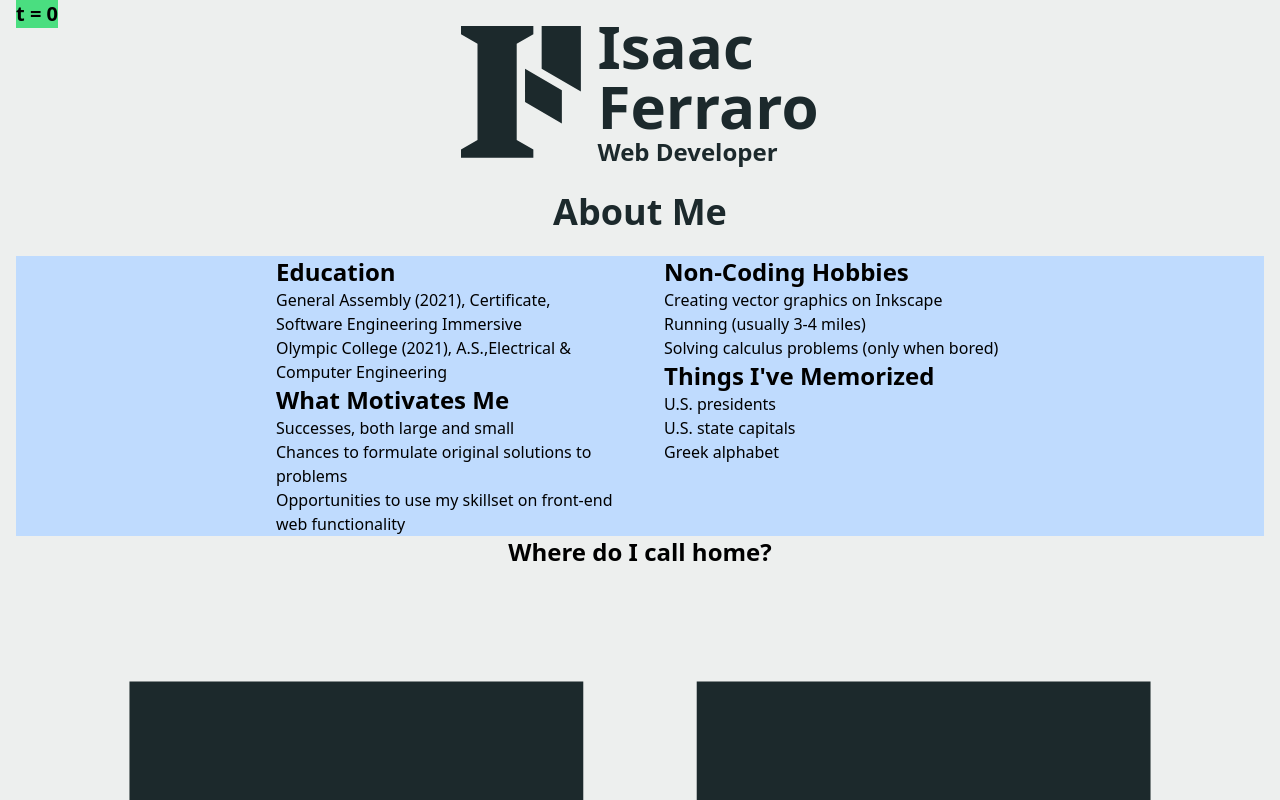
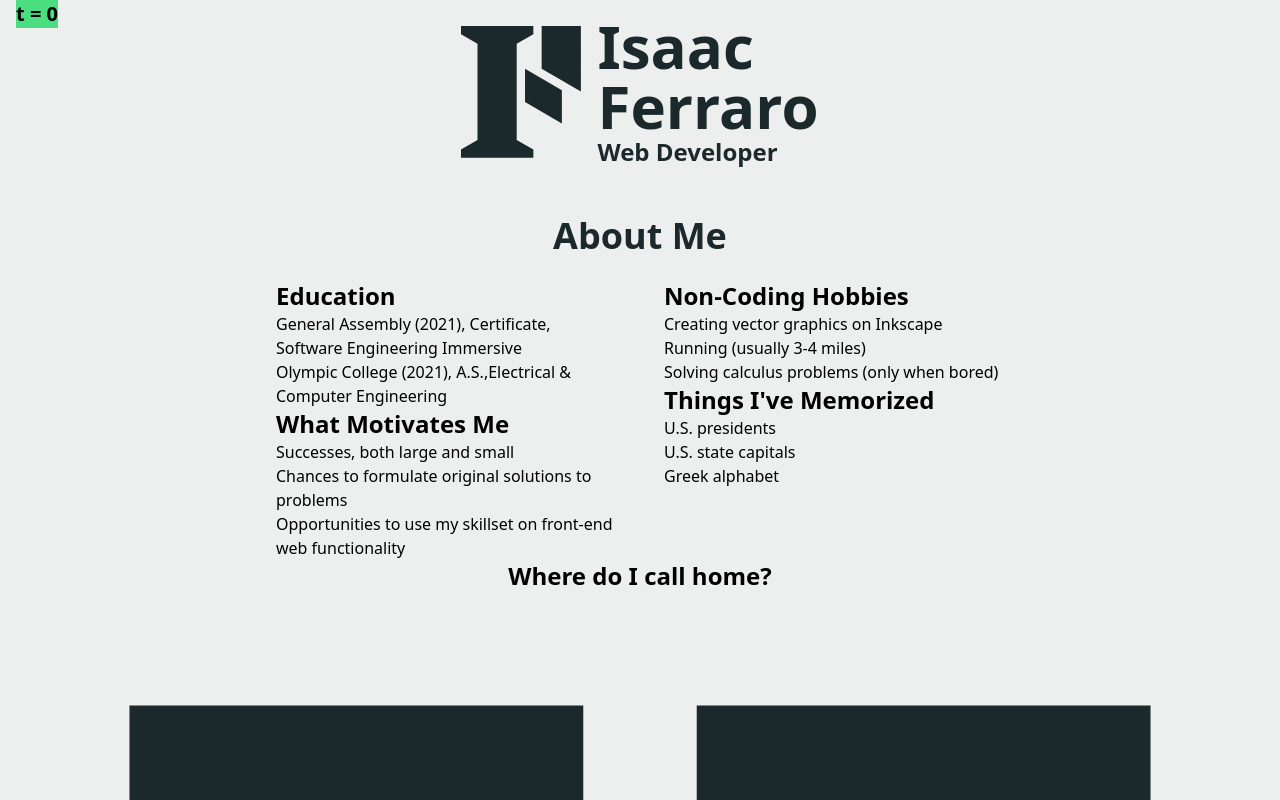
Before and after one commit to iferraro/portfolio, a React (Create React App) app: page / in a window 1280 px wide. Shown: the top 800 px of the page. Built offline with nearby package versions, Linux system fonts and the light colour scheme.

Commit message:
Imported Transition component from HeadlessUI

```diff
--- a/package.json
+++ b/package.json
@@ -3,6 +3,7 @@
   "version": "0.1.0",
   "private": true,
   "dependencies": {
+    "@headlessui/react": "^1.4.2",
     "@reduxjs/toolkit": "^1.7.1",
     "@testing-library/jest-dom": "^4.2.4",
     "@testing-library/react": "^9.5.0",
--- a/src/features/About/About.tsx
+++ b/src/features/About/About.tsx
@@ -37,9 +37,10 @@ const About = () => {
   return (
     <div>
       <br />
+      <br />
       <h1 className="text-center text-4xl text-theme-dark font-bold">About Me</h1>
       <br />
-      <div className="flex flex-wrap justify-center bg-blue-200">
+      <div className="flex flex-wrap justify-center">
         <div style={{ width: x }} className="mx-6">
           <h1 className="text-2xl font-bold">Education</h1>
           <ul>{educationItems}</ul>
--- a/src/features/Header/Header.tsx
+++ b/src/features/Header/Header.tsx
@@ -1,11 +1,25 @@
 import x from "../constant";
 import { ReactComponent as IsaacLogo } from "../../IsaacLogo.svg";
+import { Transition } from "@headlessui/react";
+import { Fragment, useState, useEffect } from "react";
 
 const Header = () => {
-  return (
+  const [isShowing, setIsShowing] = useState(false);
+  setTimeout(() => {
+    setIsShowing(true);
+  }, 500);
+
+  return isShowing ? (
+    <Transition
+      as="div"
+      show={isShowing}
+      enter="transition-opacity duration-500 ease-in-out "
+      enterFrom="opacity-0"
+      enterTo="opacity-100"
+    >
       <div className="flex justify-center">
         <div className="flex justify-end items-center mr-4">
-        <IsaacLogo style={{ height: 152, width: 120, fill:"#1C292C" }} />
+          <IsaacLogo style={{ height: 152, width: 120, fill: "#1C292C" }} />
         </div>
         <div className="flex flex-col justify-center text-theme-dark">
           <h1 className="text-6xl font-bold">
@@ -16,6 +30,9 @@ const Header = () => {
           <h2 className="text-2xl font-bold">Web Developer</h2>
         </div>
       </div>
+    </Transition>
+  ) : (
+    <div style={{ height: 152, backgroundColor: "#EDEFEE" }} />
   );
 };
 
```
Also changed, not shown: 1 other file (tests, documents, lock files or other folders). Lines whose indentation alone changed are shown as unchanged.
